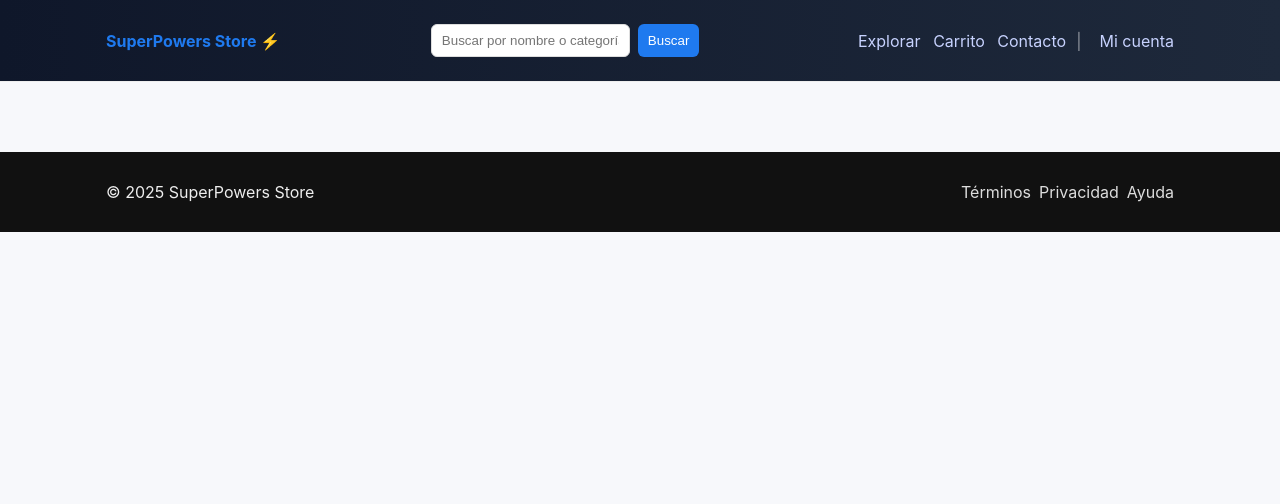
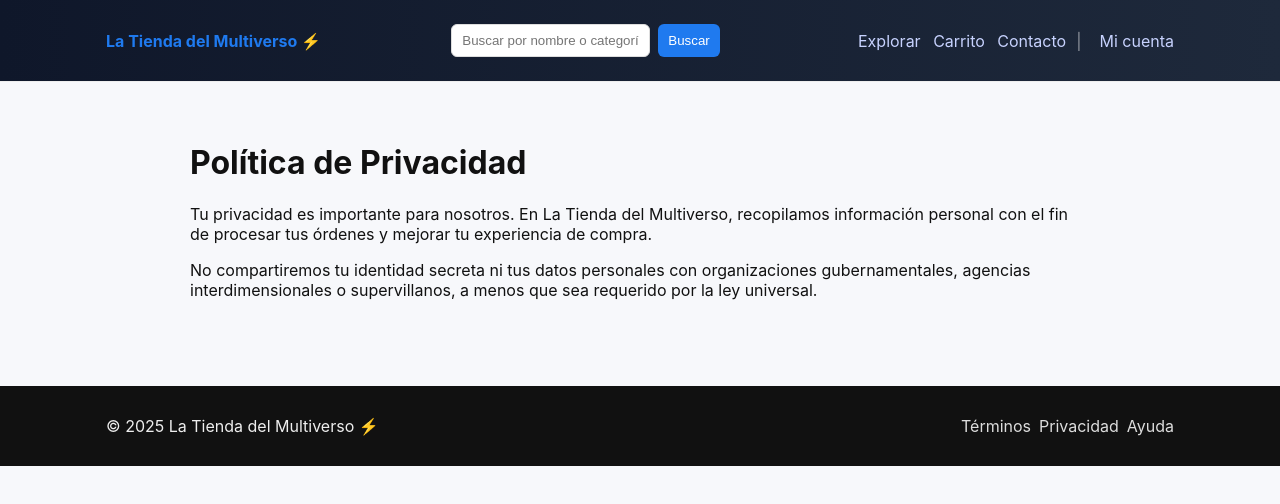
Before and after one commit to DiegoAndreRodriguez/PROYECTO_PROGRAWEB, a React (Vite) app: page /privacidad in a window 1280 px wide. Shown: the top 504 px of the page. Built offline with nearby package versions, Linux system fonts and the light colour scheme.

Commit message:
Banner actualizado, Footer con enalces y Categorias con enlacesdirectos

```diff
--- a/src/App.jsx
+++ b/src/App.jsx
@@ -10,6 +10,9 @@ import { AuthProvider } from "./context/AuthContext";
 import CartPage from "./pages/Cart";
 import CheckoutPage from "./pages/Checkout";
 import OrderComplete from "./pages/OrderComplete";
+import Terms from './pages/Terms';
+import Privacy from './pages/Privacy';
+import Help from './pages/Help';
 
 // Páginas de autenticación
 import Login from "./pages/Login";
@@ -36,6 +39,9 @@ export default function App() {
               {/* Rutas públicas */}
               <Route path="/" element={<Home />} />
               <Route path="/search" element={<Search />} />
+              <Route path="/terminos" element={<Terms />} />
+              <Route path="/privacidad" element={<Privacy />} />
+              <Route path="/ayuda" element={<Help />} />
               <Route path="/product/:id" element={<ProductDetail />} />
               <Route path="/cart" element={<CartPage />} />
               <Route path="/checkout" element={<CheckoutPage />} />
--- a/src/components/Footer.jsx
+++ b/src/components/Footer.jsx
@@ -1,14 +1,16 @@
 import React from "react";
+import { Link } from "react-router-dom"; // ¡Importante importar Link!
 
 export default function Footer() {
   return (
     <footer id="footer" className="footer">
       <div className="container-row">
-        <div>© {new Date().getFullYear()} SuperPowers Store</div>
+        <div>© {new Date().getFullYear()} La Tienda del Multiverso ⚡</div>
         <div className="footer-links">
-          <a href="#">Términos</a>
-          <a href="#">Privacidad</a>
-          <a href="#">Ayuda</a>
+          {/* Usamos Link en lugar de <a> para la navegación interna */}
+          <Link to="/terminos">Términos</Link>
+          <Link to="/privacidad">Privacidad</Link>
+          <Link to="/ayuda">Ayuda</Link>
         </div>
       </div>
     </footer>
--- a/src/components/Navbar.jsx
+++ b/src/components/Navbar.jsx
@@ -38,7 +38,7 @@ export default function Navbar() {
     <header className="navbar">
       <div className="nav-inner container-row">
         <Link to="/" className="brand">
-          SuperPowers Store ⚡
+          La Tienda del Multiverso ⚡
         </Link>
 
         <form onSubmit={onSubmit} className="search-form">
--- /dev/null
+++ b/src/pages/Help.jsx
@@ -0,0 +1,18 @@
+import React from 'react';
+
+export default function Help() {
+  return (
+    <div className="container page-content">
+      <h1>Centro de Ayuda</h1>
+      <p>
+        ¿Tienes problemas con alguno de tus superpoderes? Nuestro equipo de soporte
+        está disponible 24/7 en todas las líneas temporales para ayudarte.
+      </p>
+      <p>
+        <strong>Contacto:</strong> Para asistencia inmediata, por favor, envía una
+        señal psíquica o contacta a nuestro oráculo a través del portal de soporte.
+        Las palomas mensajeras no son un método fiable.
+      </p>
+    </div>
+  );
+}
--- a/src/pages/Home.jsx
+++ b/src/pages/Home.jsx
@@ -1,6 +1,8 @@
 import React from "react";
+import { Link } from "react-router-dom";
 import { products, categories } from "../data/products";
 import ProductCard from "../components/ProductCard";
+
 
 export default function Home() {
   const topProducts = [...products].sort((a,b) => b.sold - a.sold).slice(0,12);
@@ -11,11 +13,7 @@ export default function Home() {
     <div className="home">
       <section className="hero">
         <div className="hero-inner container-row">
-          <div>
-            <h1>Tienda de Superpoderes ⚡</h1>
-            <p>Explora habilidades únicas y lleva tu potencial al máximo.</p>
-          </div>
-          <img src="https://via.placeholder.com/400x200?text=Banner+Publicitario" alt="banner" />
+          <img src="/imagenes/banner_bueno.PNG" alt="banner" width={800} style={{ marginLeft: 50 }}/>
         </div>
       </section>
 
@@ -23,10 +21,9 @@ export default function Home() {
         <h2>Categorías destacadas</h2>
         <div className="categories-row">
           {featuredCategories.map((c) => (
-            <div key={c} className="category-card">
+            <Link to={`/search?category=${c}`} key={c} className="category-card">
               <h3>{c}</h3>
-              <p>Explora poderes de {c.toLowerCase()}</p>
-            </div>
+            </Link>
           ))}
         </div>
       </section>
--- /dev/null
+++ b/src/pages/Privacy.jsx
@@ -0,0 +1,19 @@
+import React from 'react';
+
+export default function Privacy() {
+  return (
+    <div className="container page-content">
+      <h1>Política de Privacidad</h1>
+      <p>
+        Tu privacidad es importante para nosotros. En La Tienda del Multiverso,
+        recopilamos información personal con el fin de procesar tus órdenes y
+        mejorar tu experiencia de compra.
+      </p>
+      <p>
+        No compartiremos tu identidad secreta ni tus datos personales con
+        organizaciones gubernamentales, agencias interdimensionales o supervillanos,
+        a menos que sea requerido por la ley universal.
+      </p>
+    </div>
+  );
+}
--- /dev/null
+++ b/src/pages/Terms.jsx
@@ -0,0 +1,19 @@
+import React from 'react';
+
+export default function Terms() {
+  return (
+    <div className="container page-content">
+      <h1>Términos y Condiciones</h1>
+      <p>
+        Bienvenido a La Tienda del Multiverso. Al acceder y utilizar nuestro sitio web,
+        aceptas cumplir con los siguientes términos y condiciones. Estos términos
+        se aplican a todos los visitantes y usuarios.
+      </p>
+      <p>
+        El uso de los superpoderes adquiridos es bajo su propio riesgo. No nos
+        hacemos responsables por alteraciones en el continuo espacio-tiempo,
+        paradojas temporales o daños a la propiedad pública o privada.
+      </p>
+    </div>
+  );
+}
```
Also changed, not shown: src/App.css (+18 -3 lines), src/pages/Search.jsx (+5 -5 lines), 2 other files (tests, documents, lock files or other folders).
